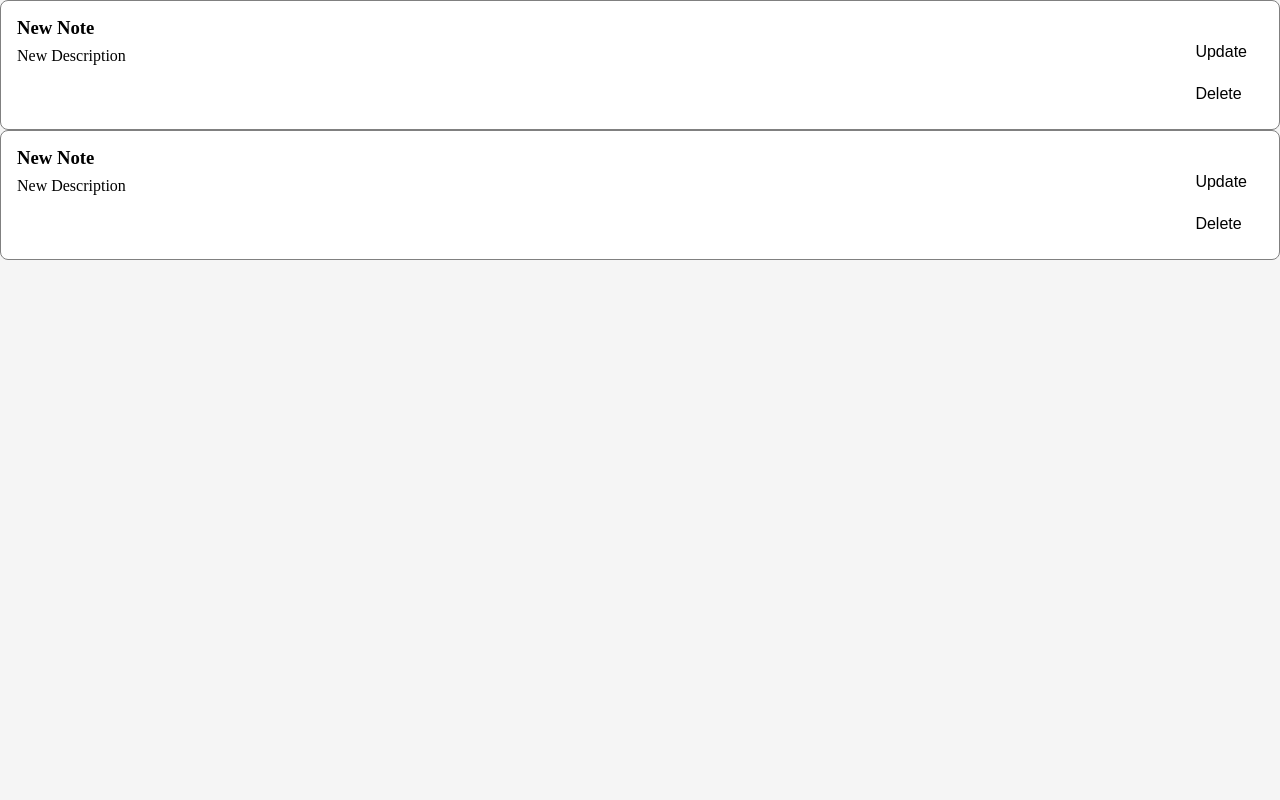
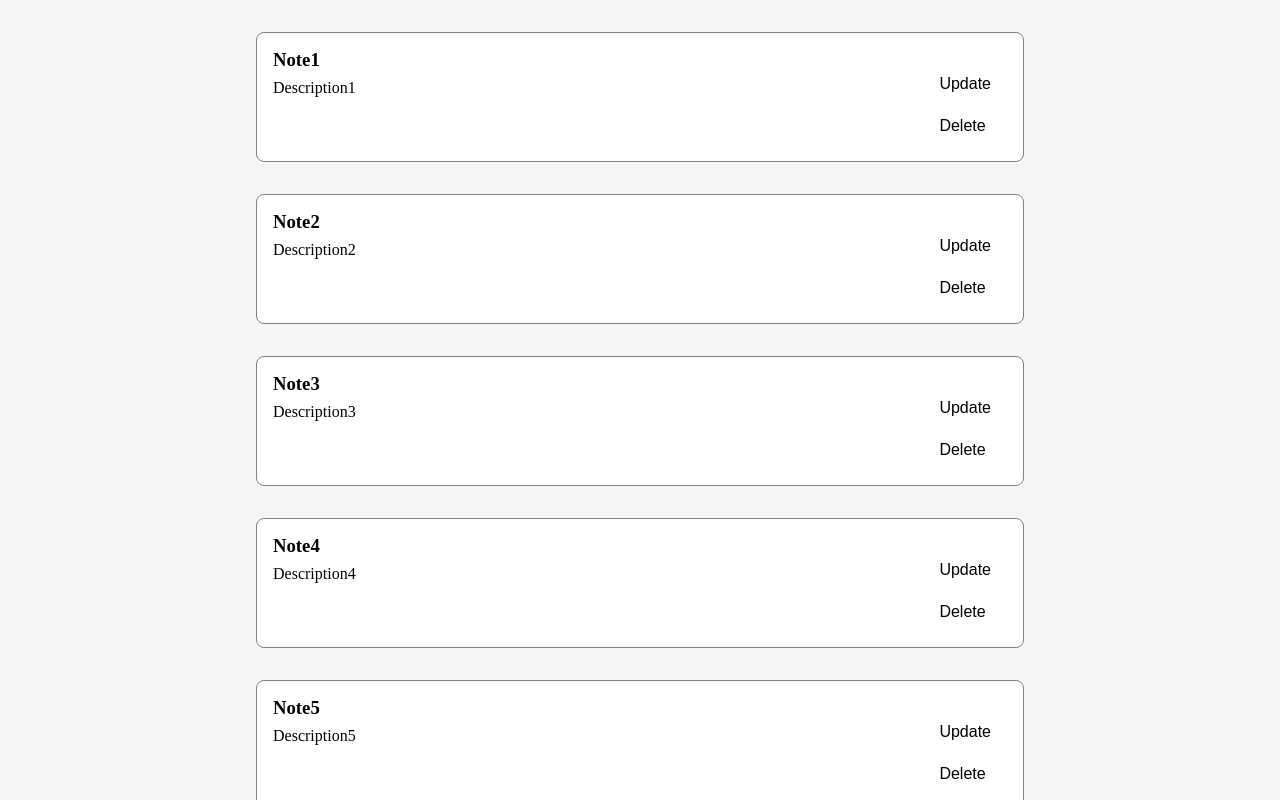
Before and after one commit to aaravsen/note-taking-app, a React (Create React App) app: page / in a window 1280 px wide. Built offline with nearby package versions, Linux system fonts and the light colour scheme.

Commit message:
rendering-list

```diff
--- a/src/App.js
+++ b/src/App.js
@@ -1,11 +1,10 @@
 import './App.scss';
-import NoteItem from './components/note-item/note-item.component';
+import NoteList from './components/note-list/note-list.component';
 
 function App() {
   return (
     <div className="App">
-     <NoteItem note={{title: "New Note", desc: "New Description"}}/>
-     <NoteItem note={{title: "New Note", desc: "New Description"}}/>
+    <NoteList />
     </div>
   );
 }
--- /dev/null
+++ b/src/components/note-list/note-list.component.jsx
@@ -0,0 +1,34 @@
+import "./note-list.style.scss"
+import NoteItem from "../note-item/note-item.component";
+
+const notes = [
+    {id: 1, title: "Note1", desc: "Description1"},
+    {id: 2, title: "Note2", desc: "Description2"},
+    {id: 3, title: "Note3", desc: "Description3"},
+    {id: 4, title: "Note4", desc: "Description4"},
+    {id: 5, title: "Note5", desc: "Description5"},
+    {id: 6, title: "Note6", desc: "Description6"},
+    {id: 7, title: "Note7", desc: "Description7"},
+]
+
+const NoteList = () => {
+
+    if (notes.length === 0) {
+        return (<div className="empty-list-container">
+            <h1>No notes have been created yet.</h1>
+            <h3>Create new notes to get started!</h3>
+        </div>)
+    }
+
+    return (
+        <div className="note-list-container">
+            {
+                notes.map(note => {
+                    return (<NoteItem key={note.id} note={note}/>)
+                })
+            }
+        </div>
+    );
+}
+
+export default NoteList;
--- /dev/null
+++ b/src/components/note-list/note-list.style.scss
@@ -0,0 +1,18 @@
+.note-list-container{
+    margin: auto;
+    padding: 2rem 0;
+    width: 60%;
+    display: flex;
+    flex-direction: column;
+    gap: 2rem;
+}
+
+.empty-list-container{
+    height: 100%;
+    width: 100%;
+    display: flex;
+    flex-direction: column;
+    align-items: center;
+    justify-content: center;
+    color: var(--color);
+}
```
